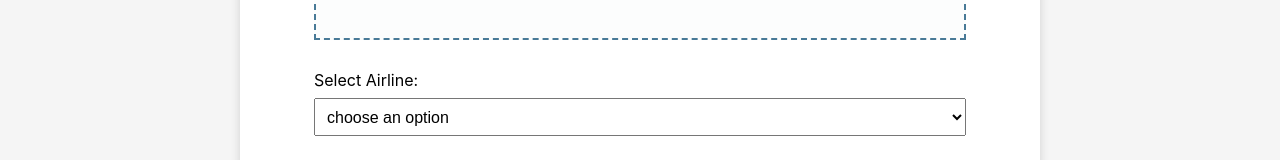
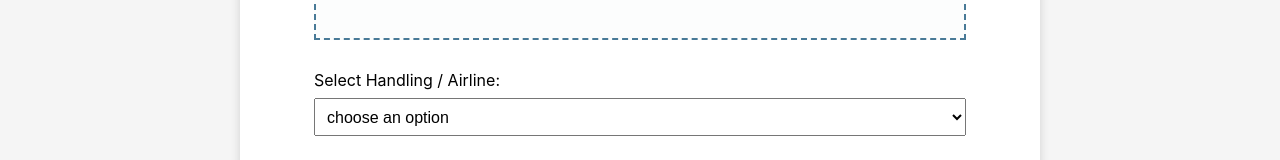
Before and after one commit to GioLeme/cargo-manifest-converter, a React (Create React App) app: page / in a window 1280 px wide. Shown: the part 417-577 px from the top of the page. Built offline with nearby package versions, Linux system fonts and the light colour scheme.

Commit message:
chore: set handling in manifest options

```diff
--- a/src/pages/AWB/index.js
+++ b/src/pages/AWB/index.js
@@ -4,8 +4,8 @@ import { useDropzone } from "react-dropzone";
 
 const airlines = [
   { id: "1", text: "choose an option" },
-  { id: "2", text: "QR - Qatar", extensions: "PDF" },
-  { id: "3", text: "5Y - Atlas", extensions: "PDF" },
+  { id: "2", text: "ACL Manifest", extensions: "PDF" },
+  // { id: "3", text: "5Y - Atlas", extensions: "PDF" },
 ]
 
 
@@ -79,7 +79,7 @@ const AWB = () => {
           <p>{uploadedFiles[0]?.path}</p>
         </div>
         <div className="airline-area">
-          <p>Select Airline:</p>
+          <p>Select Handling / Airline:</p>
           <select
             className="airline-select"
             id="mySelect"
```
